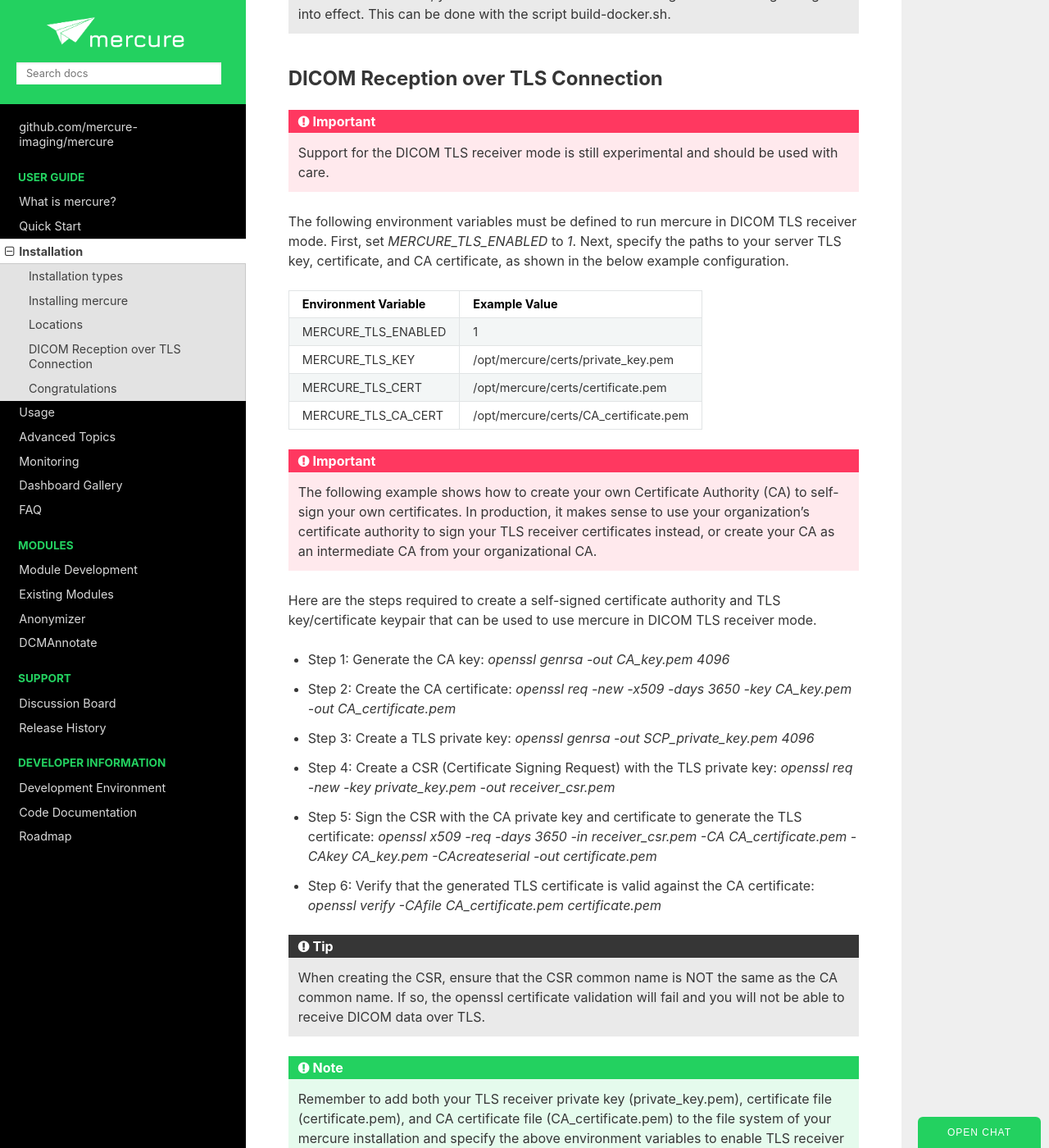
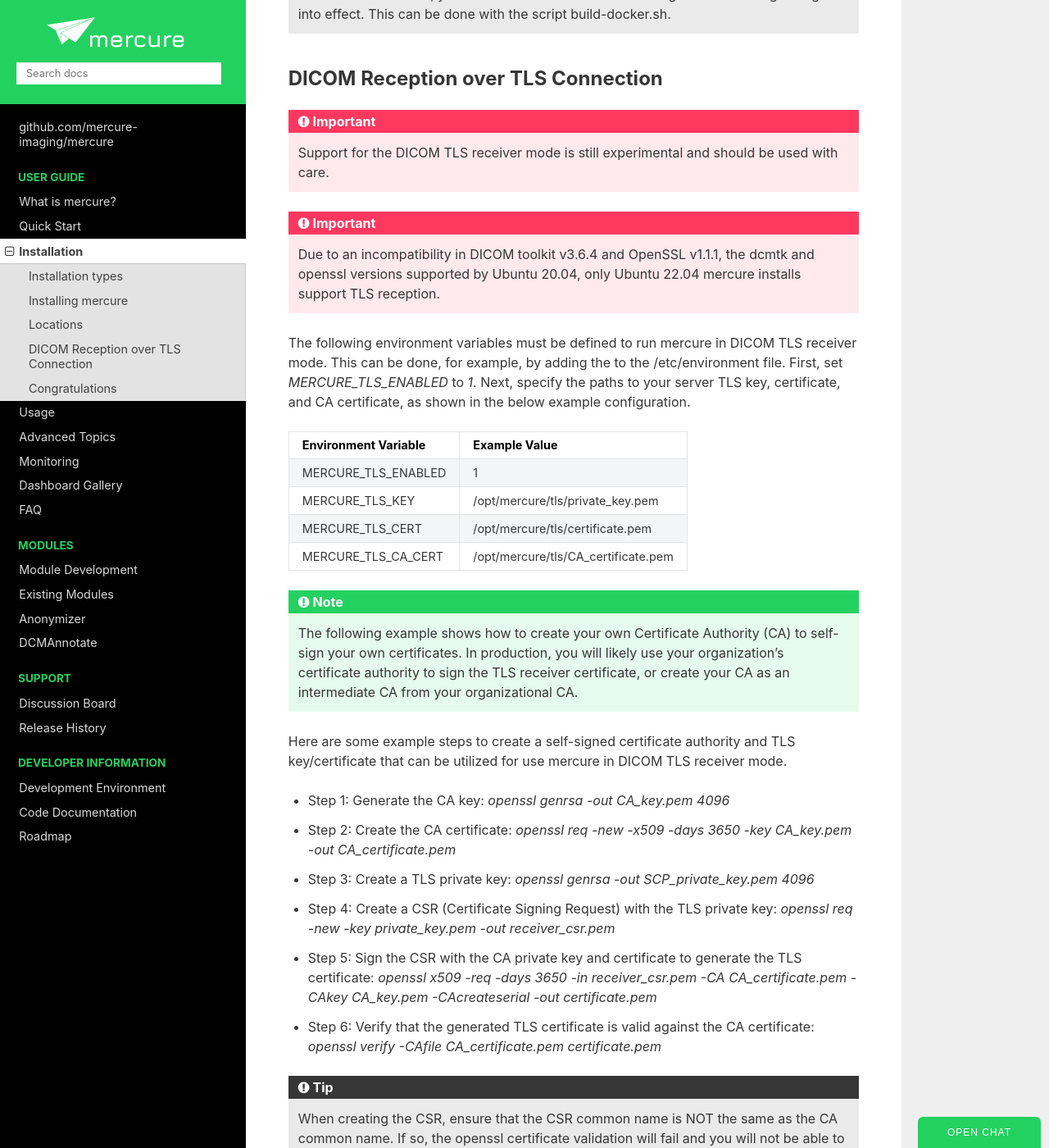
Before and after one commit to mercure-imaging/mercure, a Sphinx documentation site: the page built from docs/install.rst, in a window 1280 px wide and 1400 px high, scrolled down 2810 px. Shown: the whole window at 82% size. Built offline with Sphinx 7.4.7 and the Read the Docs theme 2.0.0, drawn with Linux system fonts in a browser that asks for light colours.

Commit message:
Adding an important note that Ubuntu 20.04 currently has a bug that breaks TLS support, so only Ubuntu 22.04 installs support TLS reception and targets. Otherwise, minor sentence structure clean up.

```diff
--- a/docs/install.rst
+++ b/docs/install.rst
@@ -67,20 +67,22 @@
 
 .. important:: Support for the DICOM TLS receiver mode is still experimental and should be used with care.
 
-The following environment variables must be defined to run mercure in DICOM TLS receiver mode. First, set `MERCURE_TLS_ENABLED` to `1`. Next, specify the paths to your server TLS key, certificate, and CA certificate, as shown in the below example configuration.
+.. important:: Due to an incompatibility in DICOM toolkit v3.6.4 and OpenSSL v1.1.1, the dcmtk and openssl versions supported by Ubuntu 20.04, only Ubuntu 22.04 mercure installs support TLS reception.
+
+The following environment variables must be defined to run mercure in DICOM TLS receiver mode. This can be done, for example, by adding the to the /etc/environment file. First, set `MERCURE_TLS_ENABLED` to `1`. Next, specify the paths to your server TLS key, certificate, and CA certificate, as shown in the below example configuration.
 
 ========================================= =====================================
 Environment Variable                      Example Value
 ========================================= =====================================
 MERCURE_TLS_ENABLED                       1
-MERCURE_TLS_KEY                           /opt/mercure/certs/private_key.pem
-MERCURE_TLS_CERT                          /opt/mercure/certs/certificate.pem
-MERCURE_TLS_CA_CERT                       /opt/mercure/certs/CA_certificate.pem
+MERCURE_TLS_KEY                           /opt/mercure/tls/private_key.pem
+MERCURE_TLS_CERT                          /opt/mercure/tls/certificate.pem
+MERCURE_TLS_CA_CERT                       /opt/mercure/tls/CA_certificate.pem
 ========================================= =====================================
 
-.. important:: The following example shows how to create your own Certificate Authority (CA) to self-sign your own certificates. In production, it makes sense to use your organization's certificate authority to sign your TLS receiver certificates instead, or create your CA as an intermediate CA from your organizational CA.
+.. note:: The following example shows how to create your own Certificate Authority (CA) to self-sign your own certificates. In production, you will likely use your organization's certificate authority to sign the TLS receiver certificate, or create your CA as an intermediate CA from your organizational CA.
 
-Here are the steps required to create a self-signed certificate authority and TLS key/certificate keypair that can be used to use mercure in DICOM TLS receiver mode.
+Here are some example steps to create a self-signed certificate authority and TLS key/certificate that can be utilized for use mercure in DICOM TLS receiver mode.
 
 * Step 1: Generate the CA key: `openssl genrsa -out CA_key.pem 4096`
 * Step 2: Create the CA certificate: `openssl req -new -x509 -days 3650 -key CA_key.pem -out CA_certificate.pem`
--- a/docs/usage.rst
+++ b/docs/usage.rst
@@ -89,6 +89,8 @@
 For DICOM TLS targets, enter the TLS client key path, TLS client certificate path, and the path to the Certificate Authority (CA) certificate file. You will need to add these files to your mercure installation, e.g. in `/opt/mercure/certs`.
 
 .. important:: Support for DICOM TLS transfers is still experimental and should be used with care.
+
+.. important:: Due to an incompatibility in DICOM toolkit v3.6.4 and OpenSSL v1.1.1, the dcmtk and openssl versions supported by Ubuntu 20.04, only Ubuntu 22.04 mercure installs support DICOM+TLS targets.
 
 On the "Information" tab, you can add information for documentation purpose, including a contact e-mail address (so that it can be looked up who should be contacted if problems with the target occur) and a description of the target.
 
```
